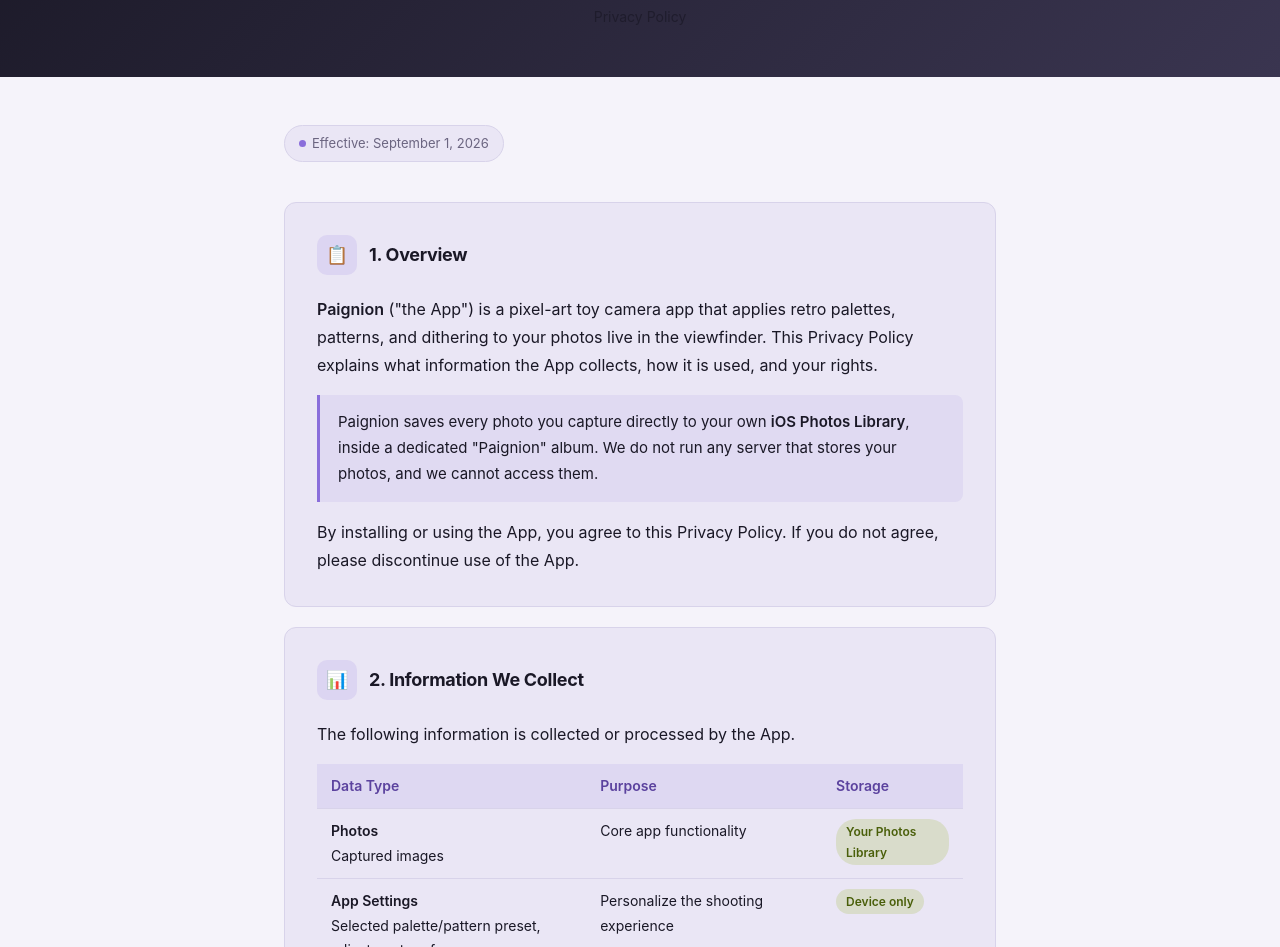
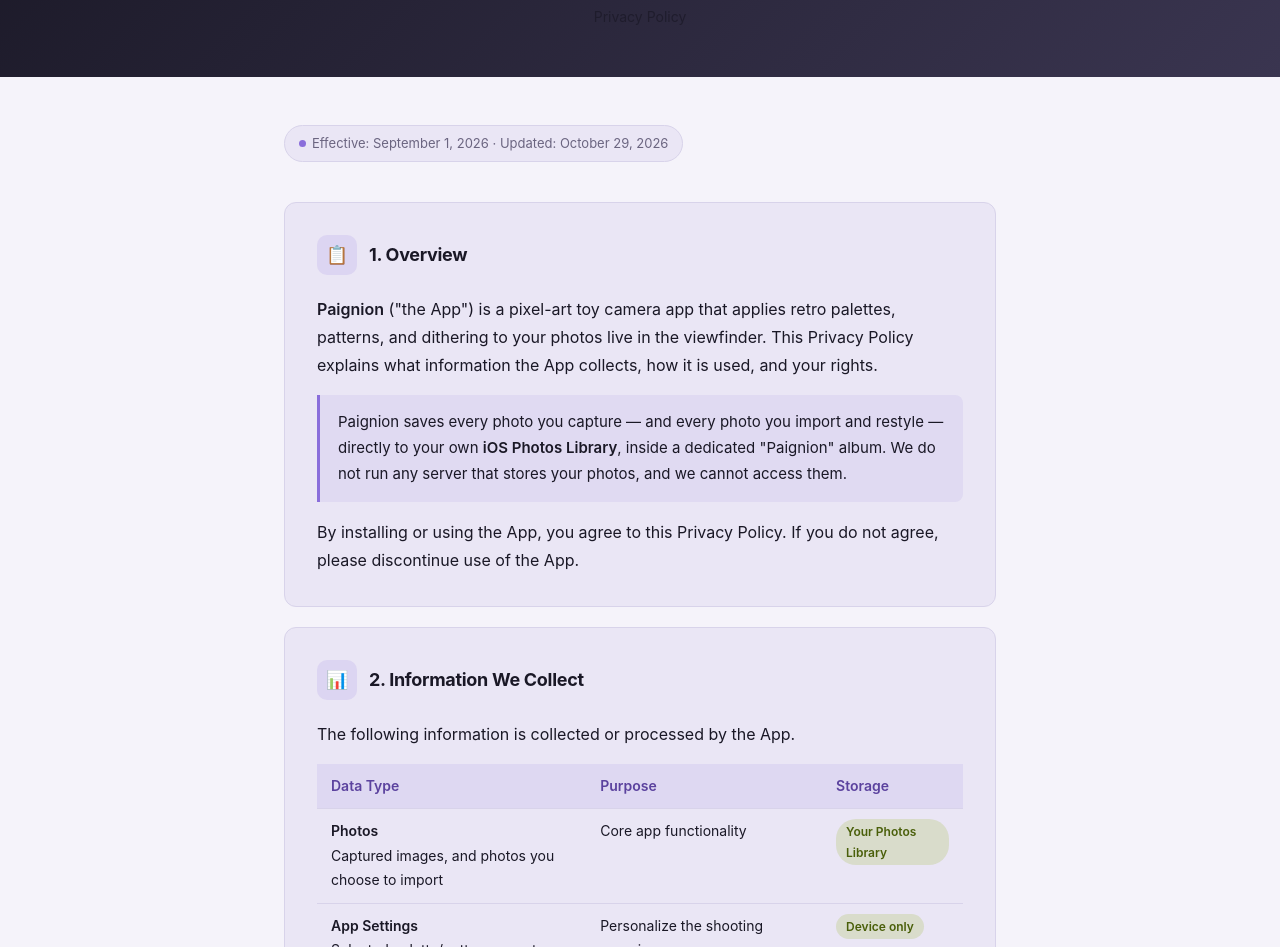
Before and after one commit to hoonslabs/privacy, a plain HTML site: page paignion/index.html in a window 1280 px wide. Shown: the part 185-1132 px from the top of the page. Drawn offline with Linux system fonts and the light colour scheme.

Commit message:
Update index.html

```diff
--- a/paignion/index.html
+++ b/paignion/index.html
@@ -150,13 +150,13 @@
 
   <div class="meta-badge">
     <span class="dot"></span>
-    <span>Effective: September 1, 2026</span>
+    <span>Effective: September 1, 2026 · Updated: October 29, 2026</span>
   </div>
 
   <section class="section">
     <div class="section-header"><div class="section-icon">📋</div><h2>1. Overview</h2></div>
     <p><strong>Paignion</strong> ("the App") is a pixel-art toy camera app that applies retro palettes, patterns, and dithering to your photos live in the viewfinder. This Privacy Policy explains what information the App collects, how it is used, and your rights.</p>
-    <div class="highlight">Paignion saves every photo you capture directly to your own <strong>iOS Photos Library</strong>, inside a dedicated "Paignion" album. We do not run any server that stores your photos, and we cannot access them.</div>
+    <div class="highlight">Paignion saves every photo you capture — and every photo you import and restyle — directly to your own <strong>iOS Photos Library</strong>, inside a dedicated "Paignion" album. We do not run any server that stores your photos, and we cannot access them.</div>
     <p>By installing or using the App, you agree to this Privacy Policy. If you do not agree, please discontinue use of the App.</p>
   </section>
 
@@ -167,7 +167,7 @@
       <thead><tr><th>Data Type</th><th>Purpose</th><th>Storage</th></tr></thead>
       <tbody>
         <tr>
-          <td><strong>Photos</strong><br>Captured images</td>
+          <td><strong>Photos</strong><br>Captured images, and photos you choose to import</td>
           <td>Core app functionality</td>
           <td><span class="tag tag-local">Your Photos Library</span></td>
         </tr>
@@ -203,7 +203,7 @@
         </tr>
       </tbody>
     </table>
-    <p style="margin-top:12px; font-size:13px; color:var(--muted);">Note: Paignion never requests location permission and never reads GPS or device location sensors. Any location data attached to a photo comes solely from iOS's own system-level camera metadata behavior, entirely outside the App's control.</p>
+    <p style="margin-top:12px; font-size:13px; color:var(--muted);">Note: Paignion never requests location permission and never reads GPS or device location sensors. Any location data attached to a photo comes solely from iOS's own system-level camera metadata behavior, entirely outside the App's control. When you import a photo from your library, any location data it contains is not copied into the new photo the App saves.</p>
   </section>
 
   <section class="section">
@@ -213,6 +213,7 @@
       <li>Photos are protected by whatever device-level security you already have configured (device passcode, Face ID / Touch ID, Photos app permissions) — Paignion adds no separate lock of its own.</li>
       <li>The App also stores the name of the preset used (e.g. "GB CAM", "CUSTOM") in the photo's standard EXIF metadata, so it travels with the photo when you share or export it.</li>
       <li>Media is never transmitted to any server we operate. We have no ability to view, copy, or retrieve your photos.</li>
+      <li><strong>Importing photos:</strong> when you import a photo, you pick it in Apple's system photo picker, which gives the App access to only the photo you select. The App processes it entirely on your device and saves the result as a new photo in the "Paignion" album; your original photo is never modified or deleted.</li>
     </ul>
     <div class="highlight">Your photos live <strong>only in your own Photos Library</strong>. Deleting the App does not delete photos already saved there — they remain exactly where iOS Photos keeps them, under your control.</div>
   </section>
```
